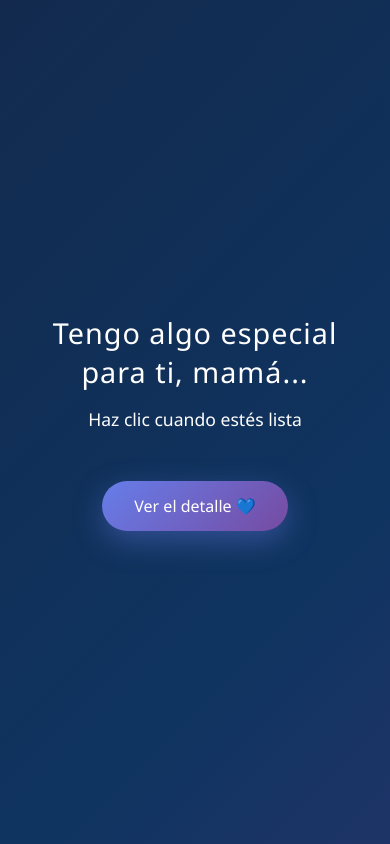
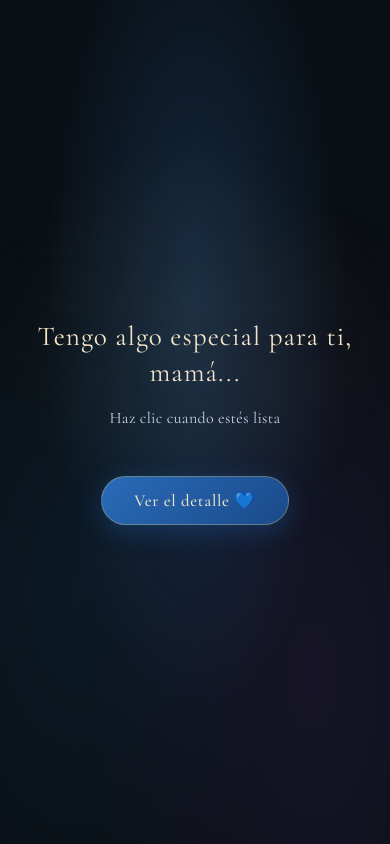
Before and after one commit to jesusnanfunay-maker/Feliz-Cumpleanos-Mama, a plain HTML site: page Feliz-Cumpleanos-Mama/Orquidea-Azul/index.html in a window 390 px wide. Drawn offline with nearby package versions, Linux system fonts and the light colour scheme.

Commit message:
Refactor CSS styles and animations
Updated styles for body, titles, and buttons with new font and colors. Added animations and adjusted responsive design.

```diff
--- a/Feliz-Cumpleanos-Mama/Orquidea-Azul/css/style.css
+++ b/Feliz-Cumpleanos-Mama/Orquidea-Azul/css/style.css
@@ -1,3 +1,5 @@
+@import url('https://fonts.googleapis.com/css2?family=Cormorant+Garamond:ital,wght@0,400;0,500;1,400&display=swap');
+
 * {
   margin: 0;
   padding: 0;
@@ -9,64 +11,101 @@ body {
   display: flex;
   align-items: center;
   justify-content: center;
-  background: linear-gradient(135deg, #1a1a2e, #16213e, #0f3460, #533483);
-  background-size: 400% 400%;
-  animation: gradientBG 12s ease infinite;
-  font-family: 'Segoe UI', system-ui, sans-serif;
-  color: white;
+  background: #0a0f14;
+  font-family: 'Cormorant Garamond', Georgia, serif;
+  color: #f5e6c8;
   overflow: hidden;
+  position: relative;
 }
 
-@keyframes gradientBG {
-  0% { background-position: 0% 50%; }
-  50% { background-position: 100% 50%; }
-  100% { background-position: 0% 50%; }
+/* Fondo con brillo suave y profundidad */
+body::before {
+  content: "";
+  position: fixed;
+  inset: 0;
+  background:
+    radial-gradient(ellipse at 50% 35%, rgba(42, 107, 184, 0.28) 0%, transparent 55%),
+    radial-gradient(ellipse at 80% 80%, rgba(83, 52, 131, 0.18) 0%, transparent 50%),
+    radial-gradient(ellipse at 20% 70%, rgba(30, 90, 140, 0.15) 0%, transparent 45%);
+  pointer-events: none;
+  z-index: 0;
+}
+
+/* Sutil animación de luz */
+body::after {
+  content: "";
+  position: fixed;
+  inset: 0;
+  background: radial-gradient(circle at 50% 40%, rgba(245, 215, 110, 0.06) 0%, transparent 40%);
+  animation: softPulse 8s ease-in-out infinite;
+  pointer-events: none;
+  z-index: 0;
+}
+
+@keyframes softPulse {
+  0%, 100% { opacity: 0.5; }
+  50% { opacity: 1; }
 }
 
 .container {
+  position: relative;
+  z-index: 1;
   text-align: center;
-  padding: 40px;
-  max-width: 600px;
+  padding: 40px 24px;
+  max-width: 640px;
 }
 
 .title {
-  font-size: 2.4rem;
-  font-weight: 300;
-  margin-bottom: 16px;
-  letter-spacing: 1px;
+  font-size: clamp(1.9rem, 5.5vw, 2.7rem);
+  font-weight: 400;
+  margin-bottom: 18px;
+  letter-spacing: 0.04em;
+  color: #f5e6c8;
+  text-shadow: 0 0 24px rgba(42, 107, 184, 0.35);
   animation: fadeInUp 1.2s ease;
+  line-height: 1.3;
 }
 
 .subtitle {
-  font-size: 1.1rem;
-  opacity: 0.8;
-  margin-bottom: 50px;
-  animation: fadeInUp 1.2s ease 0.3s both;
+  font-size: clamp(1rem, 2.8vw, 1.25rem);
+  color: #c8d4e8;
+  opacity: 0.9;
+  margin-bottom: 48px;
+  letter-spacing: 0.02em;
+  animation: fadeInUp 1.2s ease 0.25s both;
 }
 
 .btn {
   display: inline-block;
-  padding: 16px 42px;
-  background: linear-gradient(135deg, #667eea, #764ba2);
-  color: white;
+  padding: 15px 40px;
+  background: linear-gradient(135deg, #2a6bb8, #1a4a8a);
+  color: #f0e6c8;
   text-decoration: none;
-  border-radius: 50px;
-  font-size: 1.15rem;
+  border-radius: 999px;
+  font-family: 'Cormorant Garamond', Georgia, serif;
+  font-size: 1.2rem;
   font-weight: 500;
-  box-shadow: 0 10px 30px rgba(102, 126, 234, 0.4);
-  transition: all 0.3s ease;
-  animation: fadeInUp 1.2s ease 0.6s both;
+  letter-spacing: 0.04em;
+  border: 1px solid rgba(245, 215, 110, 0.3);
+  box-shadow: 0 6px 24px rgba(30, 90, 160, 0.4);
+  transition: transform 0.25s ease, box-shadow 0.25s ease, background 0.25s ease;
+  animation: fadeInUp 1.2s ease 0.5s both;
 }
 
 .btn:hover {
-  transform: translateY(-4px);
-  box-shadow: 0 15px 40px rgba(102, 126, 234, 0.6);
+  transform: translateY(-3px);
+  box-shadow: 0 10px 32px rgba(30, 90, 160, 0.55);
+  background: linear-gradient(135deg, #3578c8, #2258a0);
+}
+
+.btn:active {
+  transform: translateY(-1px);
 }
 
 @keyframes fadeInUp {
   from {
     opacity: 0;
-    transform: translateY(30px);
+    transform: translateY(28px);
   }
   to {
     opacity: 1;
@@ -76,10 +115,10 @@ body {
 
 @media (max-width: 600px) {
   .title {
-    font-size: 1.8rem;
+    font-size: 1.7rem;
   }
   .btn {
-    padding: 14px 32px;
-    font-size: 1rem;
+    padding: 13px 32px;
+    font-size: 1.05rem;
   }
 }
```
